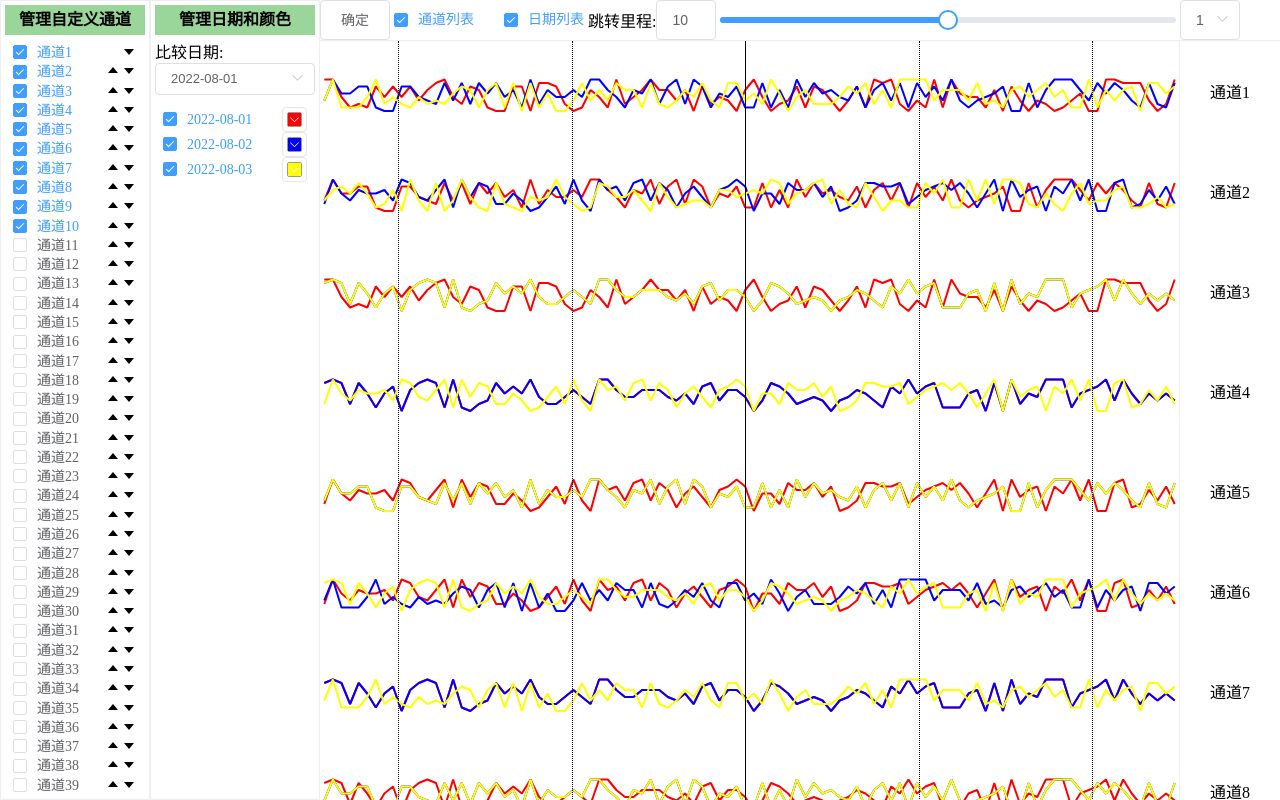
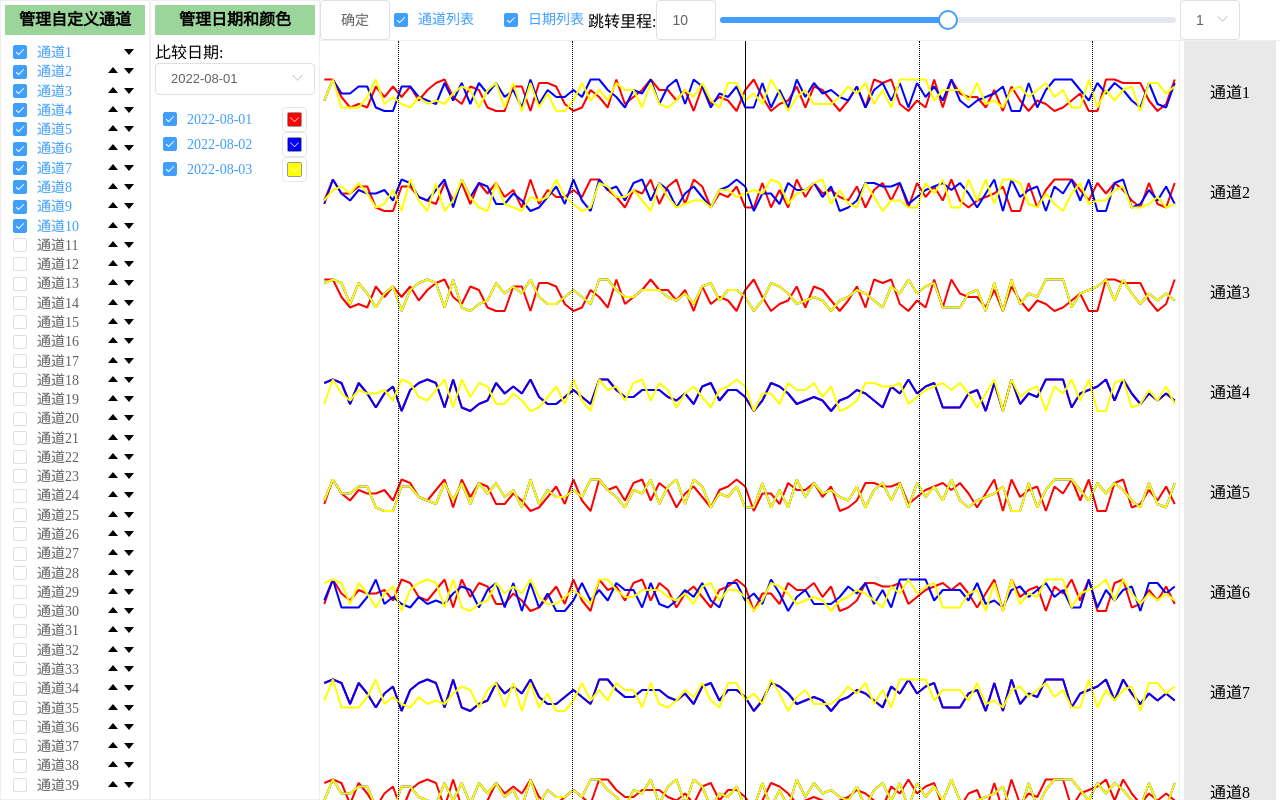
Before and after one commit to yangzhenfeng1994/billionDataChart, a Vue app: page / in a window 1280 px wide. Built offline with nearby package versions, Linux system fonts and the light colour scheme.

Commit message:
feat(publicComponents pages): 增加展示单个通道功能

```diff
--- a/src/components/BillionDataChartsPubComponent/index.vue
+++ b/src/components/BillionDataChartsPubComponent/index.vue
@@ -42,6 +42,7 @@
         }"
         @dblclick="dblclickInfo"
         @drag="dragInfo"
+        @contextmenu="contextmenuInfo"
       ></infoLayer>
     </div>
   </div>
@@ -179,6 +180,9 @@ export default {
       })
       this.$emit('clickLayers', this.mouseIdx, arr)
     },
+    contextmenuInfo(item, idx) {
+      this.$emit('contextmenuInfo', this.yData[idx])
+    },
   },
   mounted() {
     window.addEventListener('mousemove', this.mousemove)
--- a/src/components/BillionDataChartsPubComponent/infoLayer.vue
+++ b/src/components/BillionDataChartsPubComponent/infoLayer.vue
@@ -3,9 +3,12 @@
     <div
       class="item"
       v-for="(item, idx) in lines"
+      :class="{ selected: selectedLine === item }"
       :key="item.id"
       :style="{ top: (styles.tops[idx] || 0) + 'px', height: (styles.heights[idx] || 100) + 'px' }"
+      @click="select(item, idx)"
       @dblclick="dblClick(idx)"
+      @contextmenu="contextmenu($event, item, idx)"
     >
       <div class="name">
         {{ item.label }}
@@ -63,7 +66,9 @@ export default {
     },
   },
   data() {
-    return {}
+    return {
+      selectedLine: null,
+    }
   },
   methods: {
     dblClick(idx) {
@@ -71,6 +76,15 @@ export default {
     },
     drag(type, idx, e) {
       this.$emit('drag', type, idx, e)
+    },
+    select(item, idx) {
+      this.selectedLine = item
+      console.log(idx)
+    },
+    contextmenu(e, item, idx) {
+      if (this.selectedLine !== item) return
+      e.preventDefault()
+      this.$emit('contextmenu', item, idx)
     },
   },
 }
@@ -88,11 +102,16 @@ export default {
     align-items: center;
     flex-direction: column;
     justify-content: center;
+    background: #e9e9e9;
+    transition: 0.2s;
     &:hover {
       background: rgba(0, 0, 0, 0.1);
       .bar {
         opacity: 1;
       }
+    }
+    &.selected {
+      background: #fff;
     }
     .number {
       width: 100%;
--- /dev/null
+++ b/src/views/monitorChart/components/contextmenuModal.vue
@@ -0,0 +1,31 @@
+<template>
+  <el-dialog title="单一通道" :visible="true" width="30%" :before-close="close">
+    <div class="item" v-for="(item, idx) in value" :key="idx">
+      {{ item }}
+    </div>
+  </el-dialog>
+</template>
+
+<script>
+export default {
+  name: 'contextmenuModal',
+  props: {
+    value: {
+      type: Array,
+      default() {
+        return {}
+      },
+    },
+  },
+  data() {
+    return {}
+  },
+  methods: {
+    close() {
+      this.$emit('close')
+    },
+  },
+}
+</script>
+
+<style lang="less" scoped></style>
--- a/src/views/monitorChart/index.vue
+++ b/src/views/monitorChart/index.vue
@@ -25,6 +25,7 @@
         :contrastDateIdx="contrastDateIdx"
         @dblclickInfo="dblclickInfo"
         @clickLayers="clickLayers"
+        @contextmenuInfo="contextmenuInfo"
       ></charts>
       <setMaxModal
         v-if="setLineOptionIdx !== -1"
@@ -37,6 +38,11 @@
         :value="showClickYmodalInfo"
         @close="showClickYmodal = false"
       ></clickYmodal>
+      <contextmenuModal
+        v-if="showContextmenuModal"
+        :value="showContextmenuModalInfo"
+        @close="showContextmenuModal = false"
+      ></contextmenuModal>
     </div>
   </div>
 </template>
@@ -47,6 +53,7 @@ import dates from './components/dates.vue'
 import settting from './components/setting.vue'
 import setMaxModal from './components/setMaxModal'
 import clickYmodal from './components/clickYmodal'
+import contextmenuModal from './components/contextmenuModal'
 
 import charts from '@/components/BillionDataChartsPubComponent'
 
@@ -60,6 +67,7 @@ export default {
     charts,
     setMaxModal,
     clickYmodal,
+    contextmenuModal,
   },
   data() {
     return {
@@ -80,6 +88,8 @@ export default {
       contrastDateId: '',
       showClickYmodal: false,
       showClickYmodalInfo: {},
+      showContextmenuModal: false,
+      showContextmenuModalInfo: {},
     }
   },
   computed: {
@@ -231,8 +241,11 @@ export default {
           .filter((item, idx) => yArr.includes(idx))
           .map((item) => item.map((child) => child[xIdx])),
       }
-
       this.showClickYmodal = true
+    },
+    contextmenuInfo(arr) {
+      this.showContextmenuModal = true
+      this.showContextmenuModalInfo = arr
     },
   },
   mounted() {
```
Also changed, not shown: 1 other file (tests, documents, lock files or other folders).
